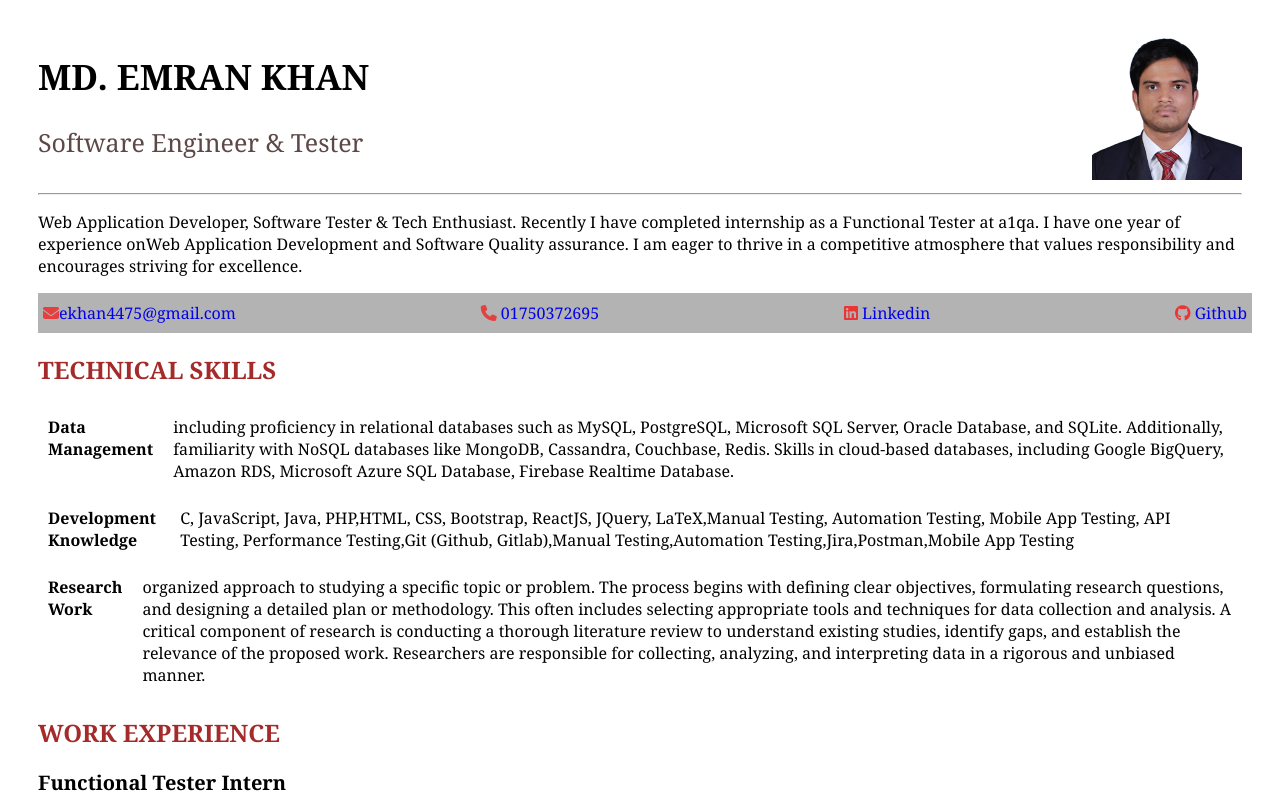
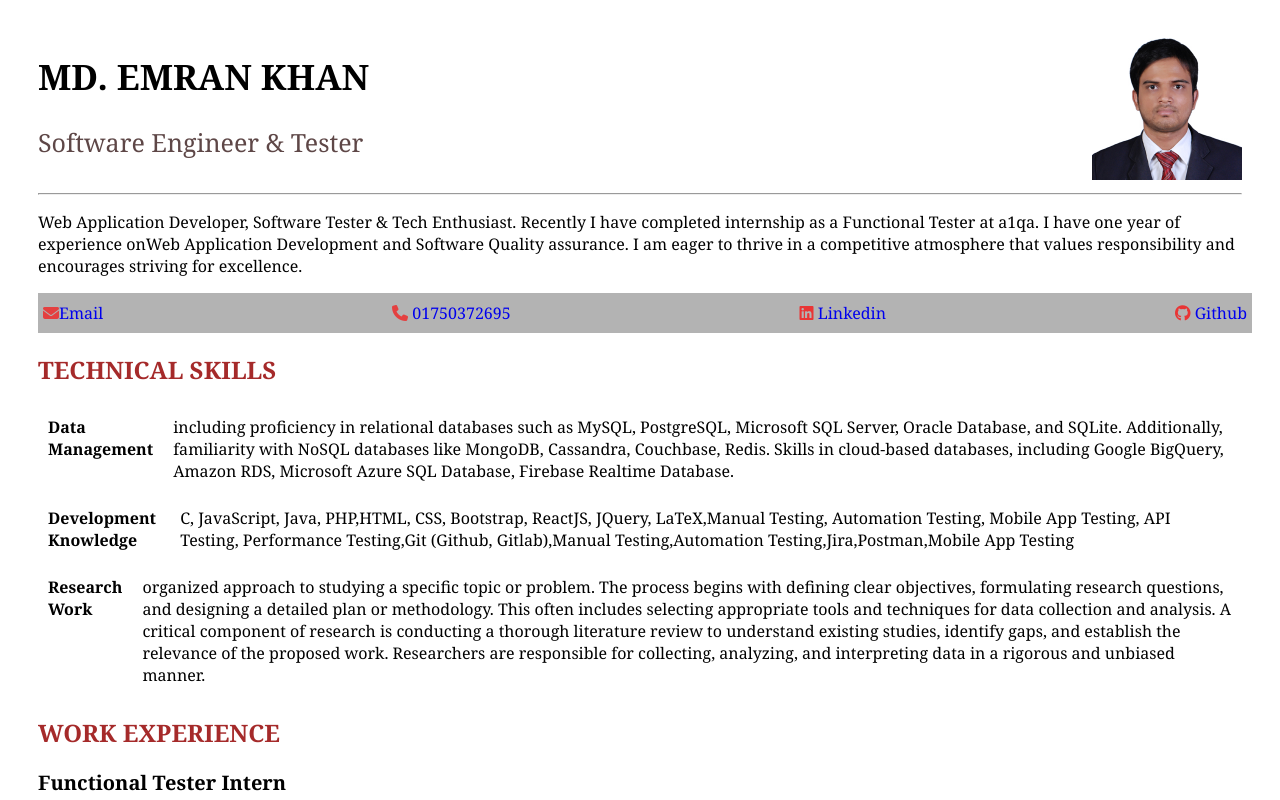
Before and after one commit to Emran71/HTML-11, a plain HTML site: page index.html in a window 1280 px wide. Shown: the top 800 px of the page. Drawn offline with Linux system fonts and the light colour scheme.

Commit message:
email text changed

```diff
--- a/index.html
+++ b/index.html
@@ -34,7 +34,7 @@
         </div>
         <!--contact -->
         <div id="contact">
-            <div> <i class="fa-solid fa-envelope"></i><a href="mailto:ekhan4475@gmail.com">ekhan4475@gmail.com</a></div>
+            <div> <i class="fa-solid fa-envelope"></i><a href="mailto:ekhan4475@gmail.com">Email</a></div>
             <div><i class="fa-solid fa-phone"></i> <a href="#">01750372695</a></div>
             <div> <i class="fa-brands fa-linkedin"></i> <a href="https://www.linkedin.com/in/ekhan4475/"> Linkedin</a>
             </div>
```
